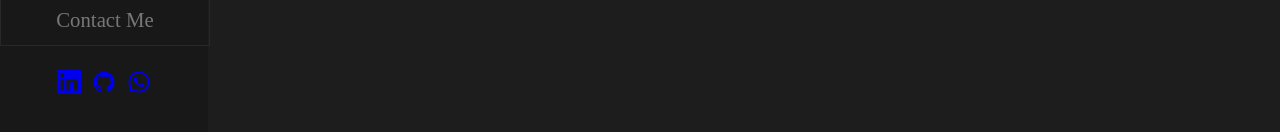
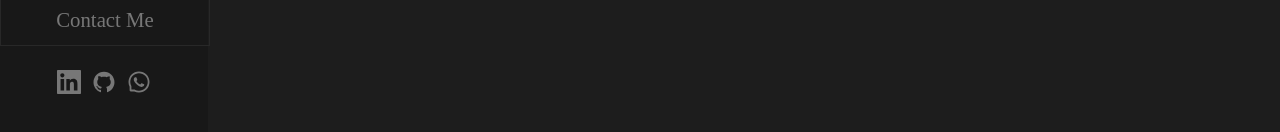
Before and after one commit to Nivi327/nivas_portfolio, a React (Create React App) app: page / in a window 1280 px wide. Shown: the part 504-636 px from the top of the page. Built offline with nearby package versions, Linux system fonts and the light colour scheme.

Commit message:
Changed linkedin url for desktop

```diff
--- a/src/components/Navigation/Navigation.jsx
+++ b/src/components/Navigation/Navigation.jsx
@@ -43,9 +43,9 @@ const Navigation = (props) => {
                     <NavLink to='/contact-me' style={({ isActive }) => isActive ? activeStyle : undefined} onClick={toggleClassList}>Contact Me</NavLink>
                 </div>
                 <div className={classes.icons}>
-                    <a href="https://www.linkedin.com/in/nivas-bodapati-455443219/" target="_blank"><GrLinkedin className={classes.icon2} /></a>
-                    <a href="https://github.com/Nivi327" target="_blank"><AiOutlineGithub className={classes.icon2} /></a>
-                    <a href="https://wa.me/+917075665909" target="_blank"><AiOutlineWhatsApp className={classes.icon2} /></a>
+                    <a href="https://www.linkedin.com/in/nivas-bodapati-455443219" target="_blank"><GrLinkedin className={classes.icon} /></a>
+                    <a href="https://github.com/Nivi327" target="_blank"><AiOutlineGithub className={classes.icon} /></a>
+                    <a href="https://wa.me/+917075665909" target="_blank"><AiOutlineWhatsApp className={classes.icon} /></a>
                 </div>
             </div>
         </div>
@@ -65,7 +65,7 @@ const Navigation = (props) => {
                 <NavLink to='/contact-me' style={({ isActive }) => isActive ? activeStyle : undefined}>Contact Me</NavLink>
             </div>
             <div className={classes.icons}>
-                <a href="https://www.linkedin.com/in/nivas-bodapati-384528243" target="_blank"><GrLinkedin className={classes.icon} /></a>
+                <a href="https://www.linkedin.com/in/nivas-bodapati-455443219" target="_blank"><GrLinkedin className={classes.icon} /></a>
                 <a href="https://github.com/Nivi327" target="_blank"><AiOutlineGithub className={classes.icon} /></a>
                 <a href="https://web.whatsapp.com/send?phone=7075665909" target="_blank"><AiOutlineWhatsApp className={classes.icon} /></a>
             </div>
--- a/src/components/Navigation/Navigation.module.css
+++ b/src/components/Navigation/Navigation.module.css
@@ -144,12 +144,12 @@ a span {
     text-decoration: none;
 }
 
-.icons .icon2 {
+.icons .icon {
     color: rgb(119, 119, 119);
     cursor: pointer;
 }
 
-.icons .icon2:hover {
+.icons .icon:hover {
     color: aqua;
 }
 
```
